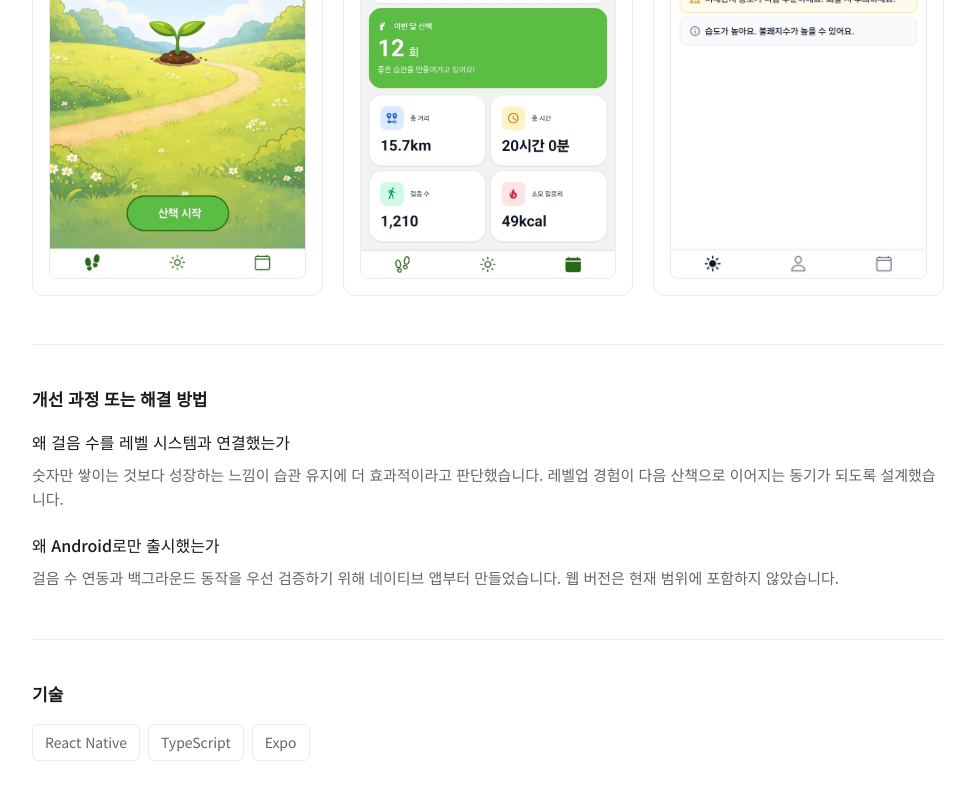
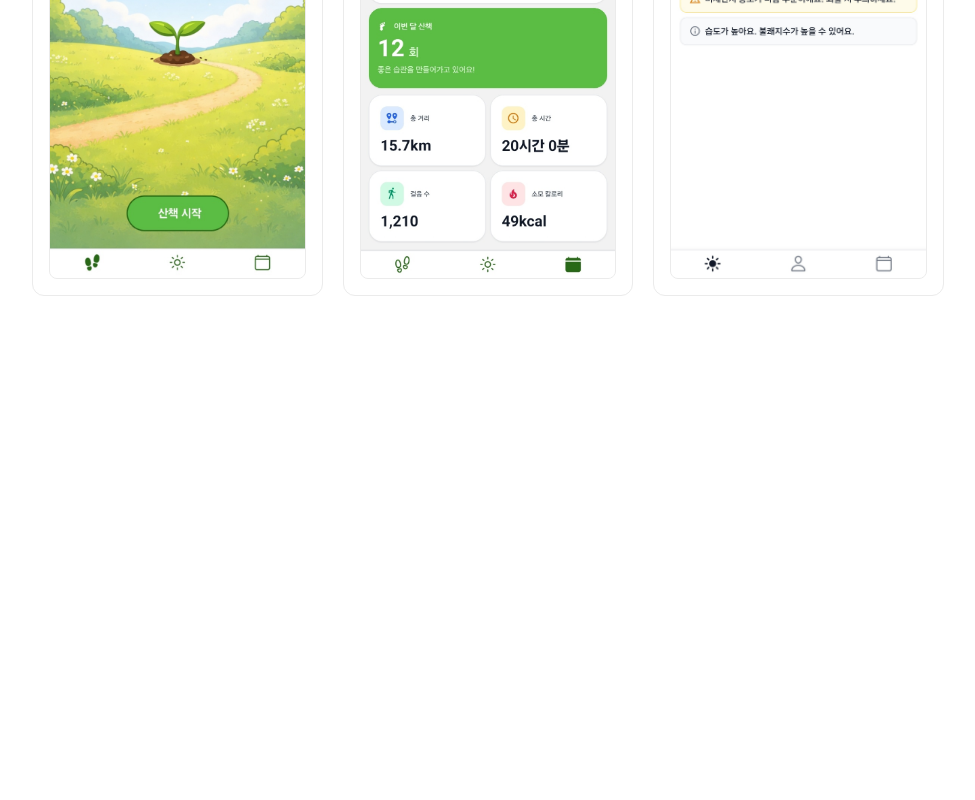
Before and after one commit to Jang-eunhye/portfolio, a Next.js app: page /projects/walkaholic in a window 1280 px wide. Shown: the part 2877-3677 px from the top of the page, without its empty margins (152-1127 px from the left). After the commit the page ends 3253 px from the top, so only its background shows below. Built offline with nearby package versions, Linux system fonts and the light colour scheme.

Commit message:
design: 불필요한 내용 삭제

```diff
--- a/src/app/projects/walkaholic/page.tsx
+++ b/src/app/projects/walkaholic/page.tsx
@@ -4,7 +4,6 @@ import { ProjectHeader } from "@/components/project/ProjectHeader";
 import { ProjectSection } from "@/components/project/ProjectSection";
 import { ProjectScreenshots } from "@/components/project/ProjectScreenshots";
 import { ProjectDecisions } from "@/components/project/ProjectDecisions";
-import { ProjectTech } from "@/components/project/ProjectTech";
 
 export const metadata: Metadata = {
   title: "워커홀릭 | 장은혜",
@@ -136,7 +135,7 @@ export default function WalkaholicPage() {
           />
         </ProjectSection>
 
-        <ProjectSection title="스크린샷(ver1)" divided>
+        <ProjectSection title="스크린샷(ver1)" divided className="mb-0">
           <ProjectScreenshots
             items={[
               {
@@ -154,27 +153,6 @@ export default function WalkaholicPage() {
             ]}
           />
         </ProjectSection>
-
-        <ProjectSection title="개선 과정 또는 해결 방법" divided>
-          <ProjectDecisions
-            items={[
-              {
-                question: "왜 걸음 수를 레벨 시스템과 연결했는가",
-                answer:
-                  "숫자만 쌓이는 것보다 성장하는 느낌이 습관 유지에 더 효과적이라고 판단했습니다. 레벨업 경험이 다음 산책으로 이어지는 동기가 되도록 설계했습니다.",
-              },
-              {
-                question: "왜 Android로만 출시했는가",
-                answer:
-                  "걸음 수 연동과 백그라운드 동작을 우선 검증하기 위해 네이티브 앱부터 만들었습니다. 웹 버전은 현재 범위에 포함하지 않았습니다.",
-              },
-            ]}
-          />
-        </ProjectSection>
-
-        <ProjectSection title="기술" divided className="mb-0">
-          <ProjectTech items={["React Native", "TypeScript", "Expo"]} />
-        </ProjectSection>
       </ProjectPageLayout>
     </main>
   );
```
